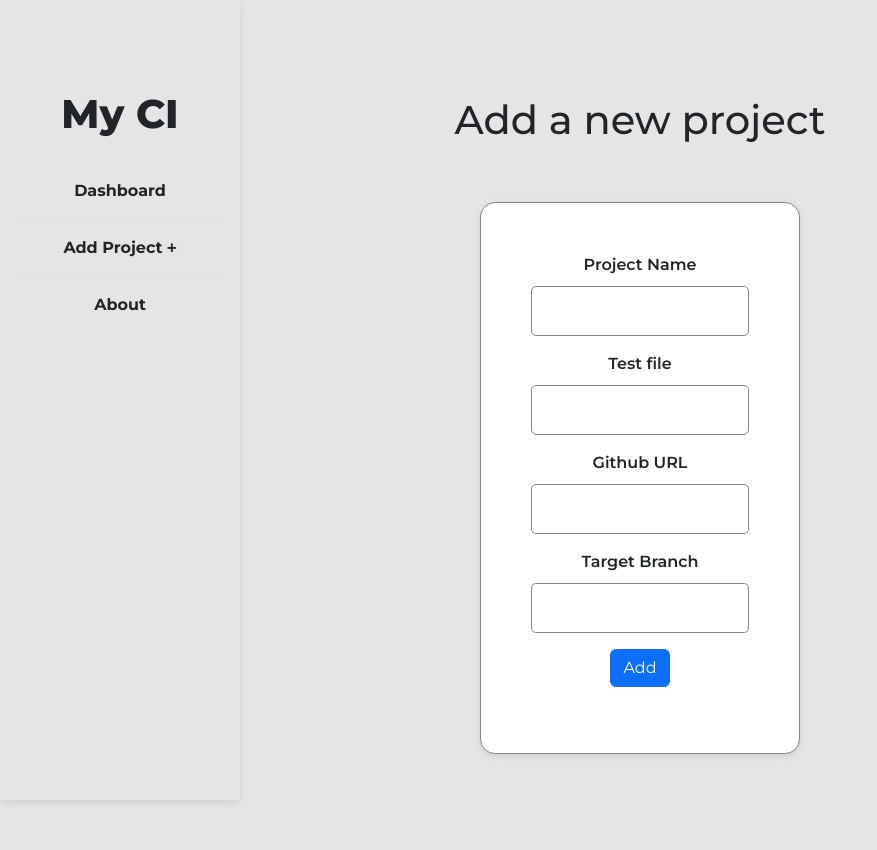
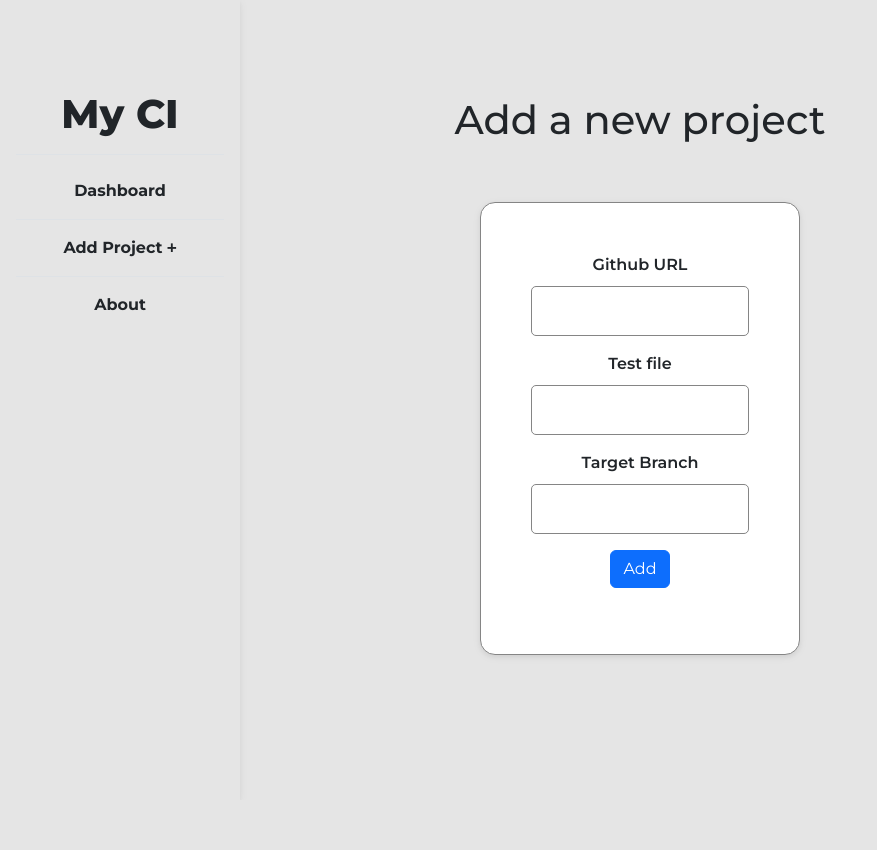
Before and after one commit to Rayanworkout/Minimalist-CI-System, a Flask app: page /add_project in a window 1280 px wide. Shown: the whole page, without its empty margins (0-877 px from the left). After the commit the page ends 657 px from the top, so only its background shows below. Run offline with Flask 3, Linux system fonts and the light colour scheme.

Commit message:
got project name from github url

```diff
--- a/main.py
+++ b/main.py
@@ -111,14 +111,15 @@ def add_project():
     if request.method == "POST":
         db_worker = DBWorker()
 
-        name, test_file, github_url, target_branch = (
-            request.form["name"],
+        test_file, github_url, target_branch = (
             request.form["test_file"],
             request.form["github_url"],
             request.form["branch"],
         )
 
-        name = name.lower()  # Project name is lowercase inside the database
+        # We extract the project name from the github url
+        # Project name is lowercase inside the database
+        name = github_url.split("/")[-1].lower()
 
         project_exists_in_db = db_worker.project_exists(name)
         project_exists_in_folder = ProjectManager.project_exists(name)
--- a/templates/add_project.html
+++ b/templates/add_project.html
@@ -11,16 +11,12 @@
         <div class="form-container">
             <form method="POST" action="/add_project">
                 <div class="form-group">
-                    <label for="projectName">Project Name</label>
-                    <input type="text" class="form-control" name="name" required>
+                    <label for="projectName">Github URL</label>
+                    <input type="text" class="form-control" name="github_url" required>
                 </div>
                 <div class="form-group my-3">
                     <label for="projectName">Test file</label>
                     <input type="text" class="form-control" name="test_file" required>
-                </div>
-                <div class="form-group">
-                    <label for="projectName">Github URL</label>
-                    <input type="text" class="form-control" name="github_url" required>
                 </div>
                 <div class="form-group my-3">
                     <label for="projectName">Target Branch</label>
```
Also changed, not shown: 1 other file.
